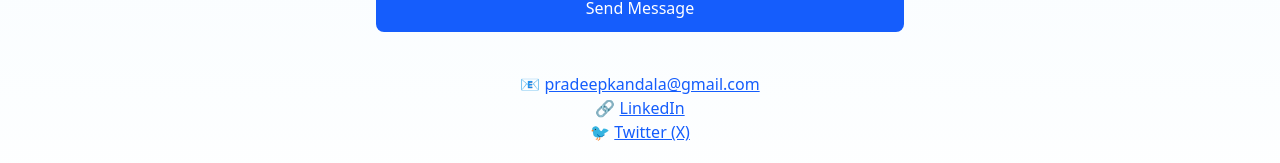
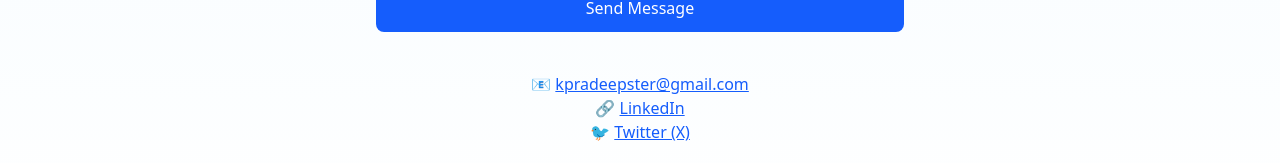
Before and after one commit to pradeepkandala/pradeep-site, a Next.js app: page /contact in a window 1280 px wide. Shown: the part 628-791 px from the top of the page. Built offline with nearby package versions, Linux system fonts and the light colour scheme.

Commit message:
add gmail corrected one

```diff
--- a/app/contact/page.tsx
+++ b/app/contact/page.tsx
@@ -11,7 +11,7 @@ export default function ContactPage() {
           Whether it’s collaboration, mentorship, or just a great tech discussion — I’d love to connect.
         </p>
         <form
-          action="https://formspree.io/f/mnqwpjye" // Replace with your real Formspree endpoint later
+          action="https://formspree.io/f/mnqwpjye"
           method="POST"
           className="space-y-4"
         >
@@ -44,7 +44,7 @@ export default function ContactPage() {
           </button>
         </form>
         <div className="mt-10 text-gray-700">
-          <p>📧 <a href="mailto:kpradeepster@gmail.com" className="text-blue-600 underline">pradeepkandala@gmail.com</a></p>
+          <p>📧 <a href="mailto:kpradeepster@gmail.com" className="text-blue-600 underline">kpradeepster@gmail.com</a></p>
           <p>🔗 <a href="https://www.linkedin.com/in/kpradeepster/" target="_blank" className="text-blue-600 underline">LinkedIn</a></p>
           <p>🐦 <a href="https://x.com/kpradeepster" target="_blank" className="text-blue-600 underline">Twitter (X)</a></p>
         </div>
```
